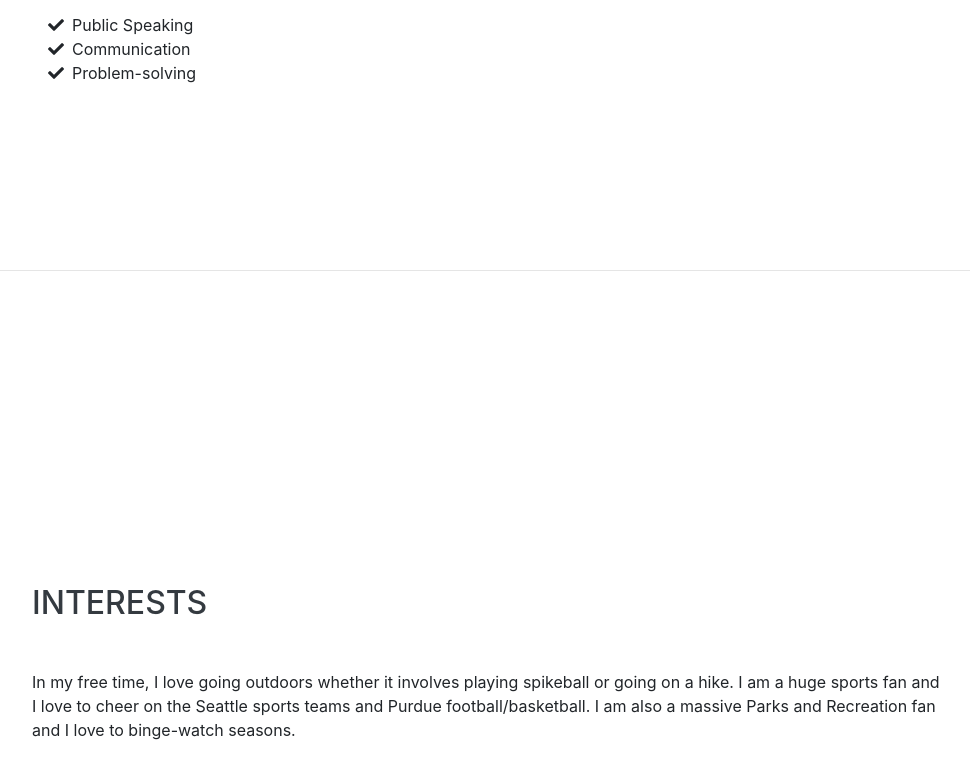
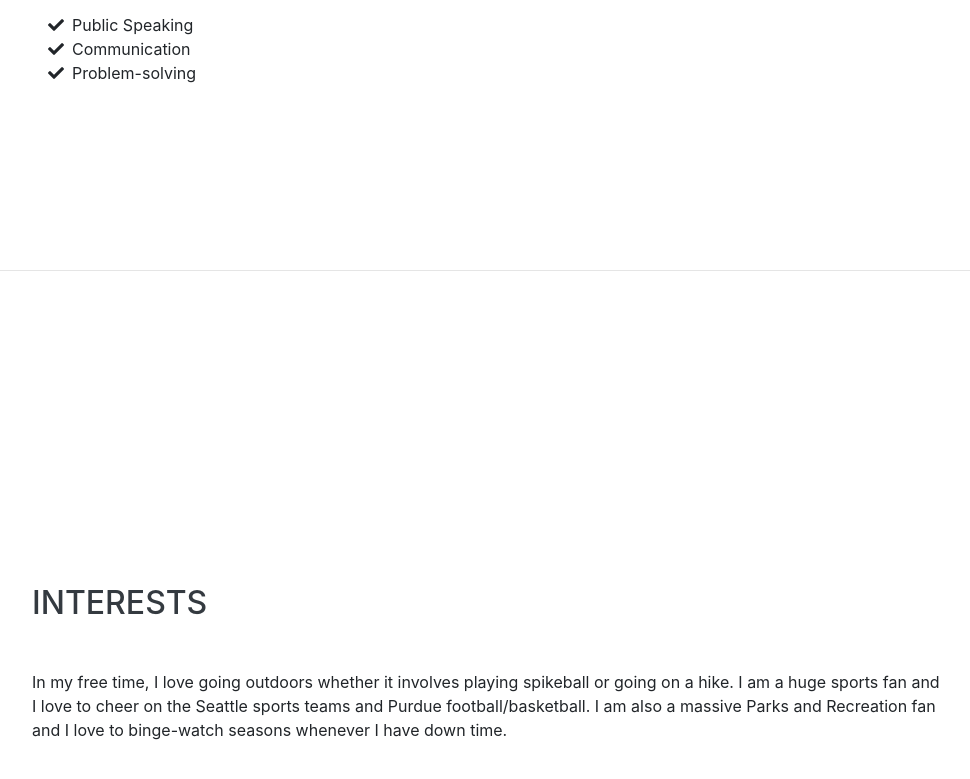
Before and after one commit to slingam00/Personal_Website, a website with bundled scripts: page index.html in a window 1280 px wide. Shown: the part 2990-3769 px from the top of the page, without its empty margins (288-1258 px from the left). Built offline with nearby package versions, Linux system fonts and the light colour scheme; a web font is replaced by a local one.

Commit message:
updated interests section

```diff
--- a/index.html
+++ b/index.html
@@ -200,7 +200,7 @@
     <section class="resume-section p-3 p-lg-5 d-flex align-items-center" id="interests">
       <div class="w-100">
         <h2 class="mb-5">Interests</h2>
-        <p>In my free time, I love going outdoors whether it involves playing spikeball or going on a hike. I am a huge sports fan and I love to cheer on the Seattle sports teams and Purdue football/basketball. I am also a massive Parks and Recreation fan and I love to binge-watch seasons.</p>
+        <p>In my free time, I love going outdoors whether it involves playing spikeball or going on a hike. I am a huge sports fan and I love to cheer on the Seattle sports teams and Purdue football/basketball. I am also a massive Parks and Recreation fan and I love to binge-watch seasons whenever I have down time.</p>
       </div>
     </section>
 
```
